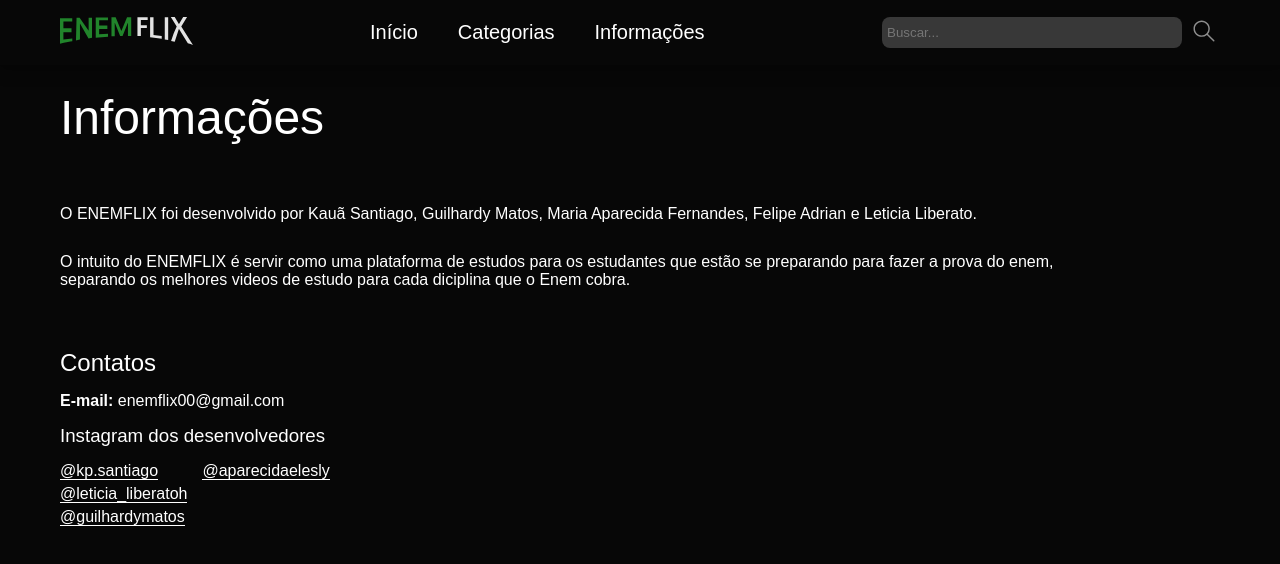
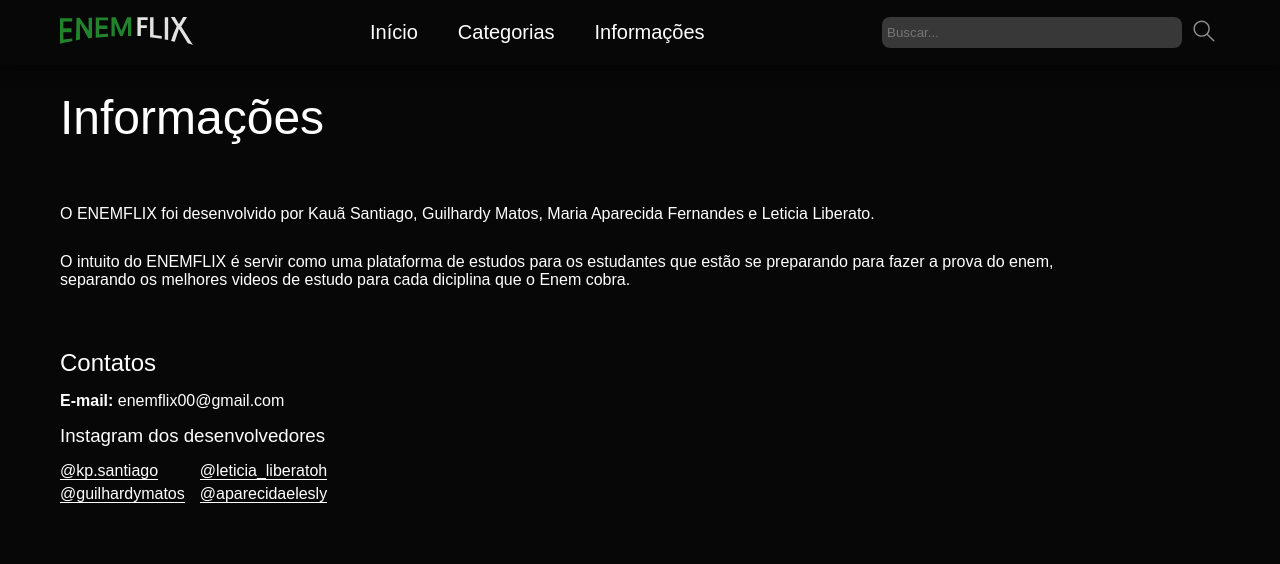
Before and after one commit to KpSantiago/ENEMFLIX_project, an Angular app in the folder enemflix/: page /informations in a window 1280 px wide. Shown: the top 564 px of the page. Built offline with nearby package versions, Linux system fonts and the light colour scheme.

Commit message:
error corresion

```diff
--- a/enemflix/src/app/components/pages/informations/informations.component.html
+++ b/enemflix/src/app/components/pages/informations/informations.component.html
@@ -5,7 +5,7 @@
     <p class="text">
       <span class="t1"
         >O ENEMFLIX foi desenvolvido por Kauã Santiago, Guilhardy Matos, Maria
-        Aparecida Fernandes, Felipe Adrian e Leticia Liberato.
+        Aparecida Fernandes e Leticia Liberato.
       </span>
       <span class="t2">
         O intuito do ENEMFLIX é servir como uma plataforma de estudos para os
@@ -25,6 +25,14 @@
                 @kp.santiago
               </a>
             </li>
+
+            <li>
+              <a href="https://instagram.com/guilhardymatos" target="__blank">
+                @guilhardymatos
+              </a>
+            </li>
+          </ul>
+          <ul>
             <li>
               <a
                 href="https://instagram.com/leticia_liberatoh"
@@ -33,13 +41,6 @@
                 @leticia_liberatoh
               </a>
             </li>
-            <li>
-              <a href="https://instagram.com/guilhardymatos" target="__blank">
-                @guilhardymatos
-              </a>
-            </li>
-          </ul>
-          <ul>
             <li>
               <a href="https://instagram.com/aparecidaelesly" target="__blank">
                 @aparecidaelesly
```
